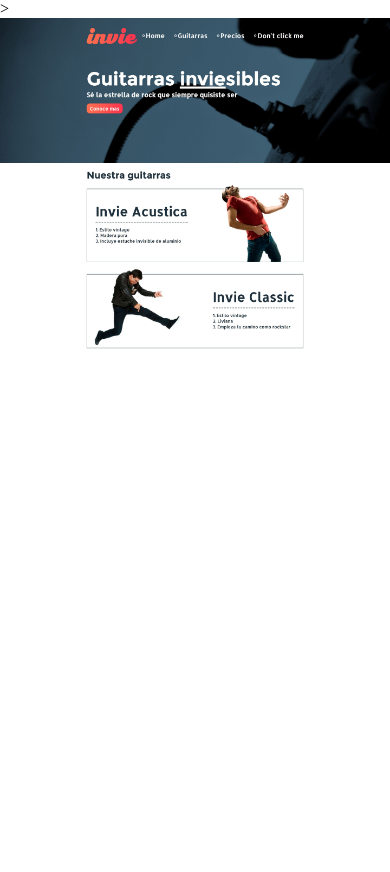
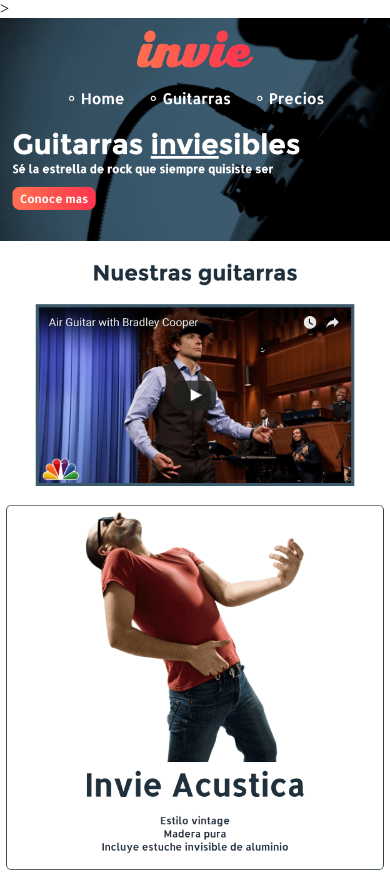
Before and after one commit to IgnizJosh/invie-github, a plain HTML site: page index.html in a window 390 px wide. Shown: the top 872 px of the page. Before the commit the page ends 844 px from the top, so only its background shows below. Drawn offline with Linux system fonts and the light colour scheme.

Commit message:
invie responsive

```diff
--- a/index.html
+++ b/index.html
@@ -7,11 +7,22 @@
 			}
 			img{
 				max-width: 100%;
+				vertical-align: top;
+				/*display: none;*/
+			}
+			img#responsive{
+				display: none;
+			}
+			@media screen and (max-width: 768px){
+				img#responsive{
+					display: block;
+				}
 			}
 		</style>
 	</head>
 
 	<body>
+		<img src="invie-responsive.png" id="responsive" />
 		<img src="header.jpg" alt="" />
 		<img src="hero.jpg" alt="" />
 		<img src="acustica.jpg" alt="" />
```
Also changed, not shown: invie-responsive.png (added).
